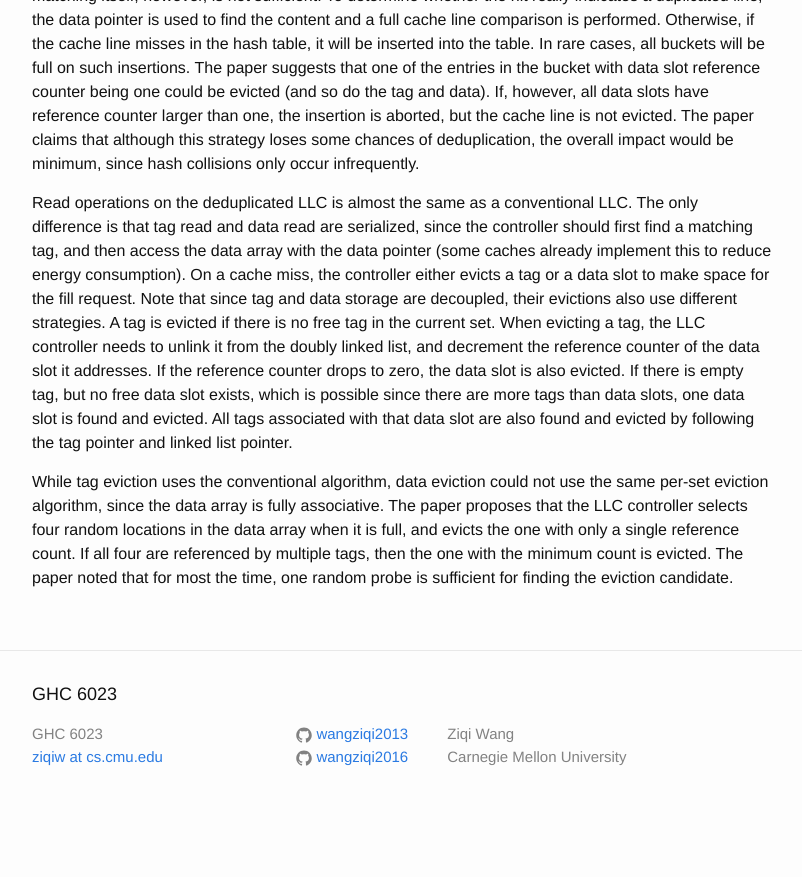
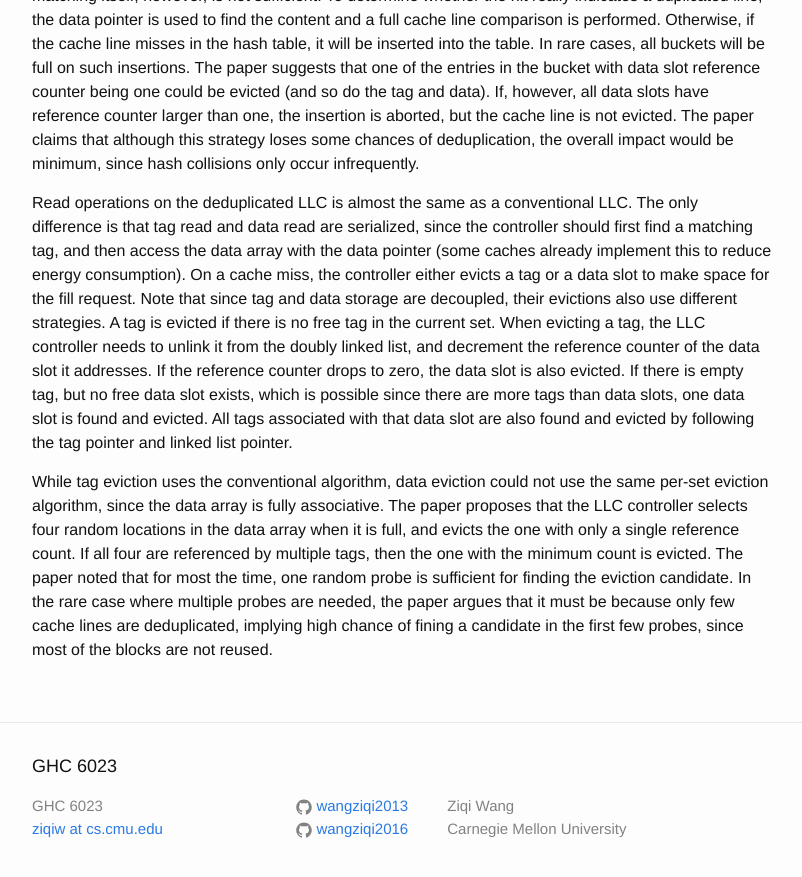
Before and after one commit to wangziqi2013/wangziqi2013.github.io, a Jekyll site: the page built from _posts/2020-06-24-llc-dedup.markdown, in a window 1280 px wide and 900 px high, scrolled down 2011 px. Shown: the top 877 px of the window, without its empty margins (238-1040 px from the left). Built offline with Jekyll 4.4.1, drawn with Linux system fonts in a browser that asks for light colours; before the commit the page ends 2839 px from its top, so only the background shows below that.

Commit message:
Finish eviction

```diff
--- a/_posts/2020-06-24-llc-dedup.markdown
+++ b/_posts/2020-06-24-llc-dedup.markdown
@@ -98,4 +98,6 @@ While tag eviction uses the conventional algorithm, data eviction could not use
 since the data array is fully associative. The paper proposes that the LLC controller selects four random locations
 in the data array when it is full, and evicts the one with only a single reference count. If all four are referenced by
 multiple tags, then the one with the minimum count is evicted. The paper noted that for most the time, one random probe
-is sufficient for finding the eviction candidate.
+is sufficient for finding the eviction candidate. In the rare case where multiple probes are needed, the paper argues
+that it must be because only few cache lines are deduplicated, implying high chance of fining a candidate in the first
+few probes, since most of the blocks are not reused.
```
